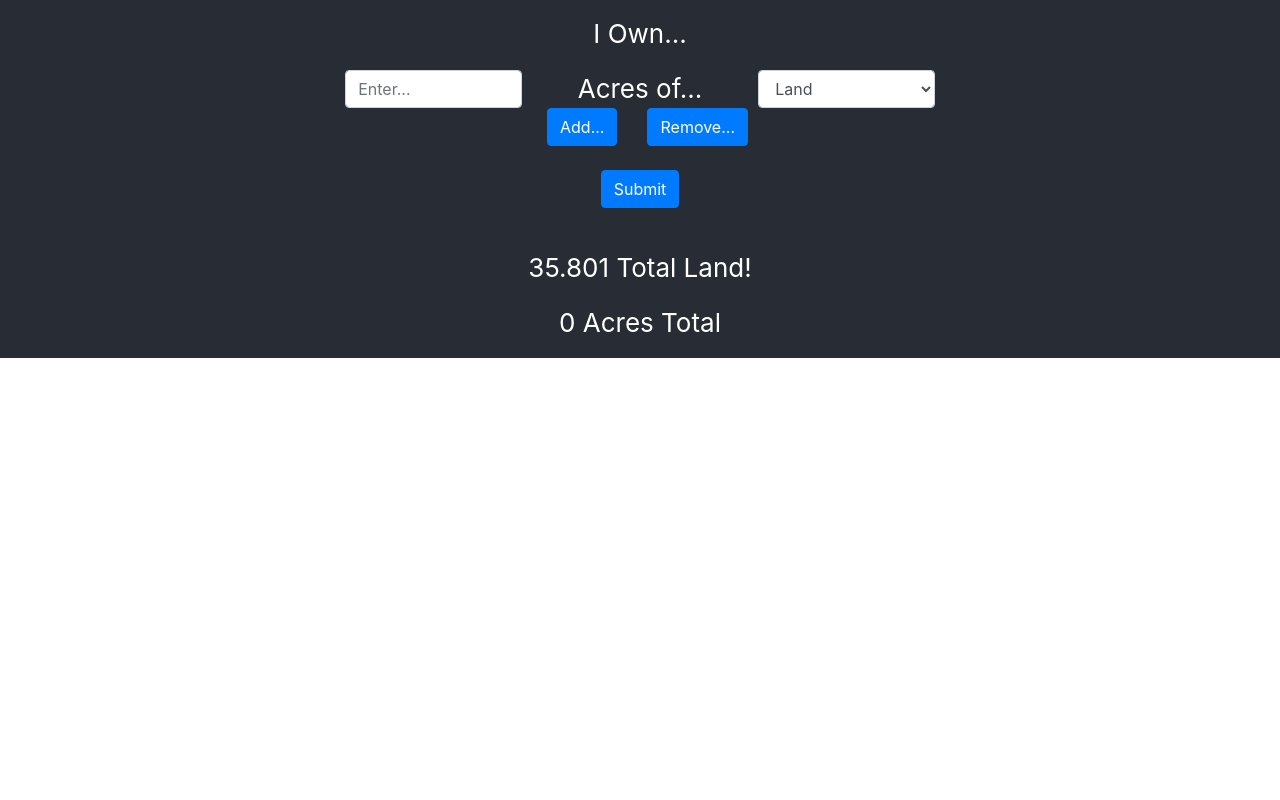
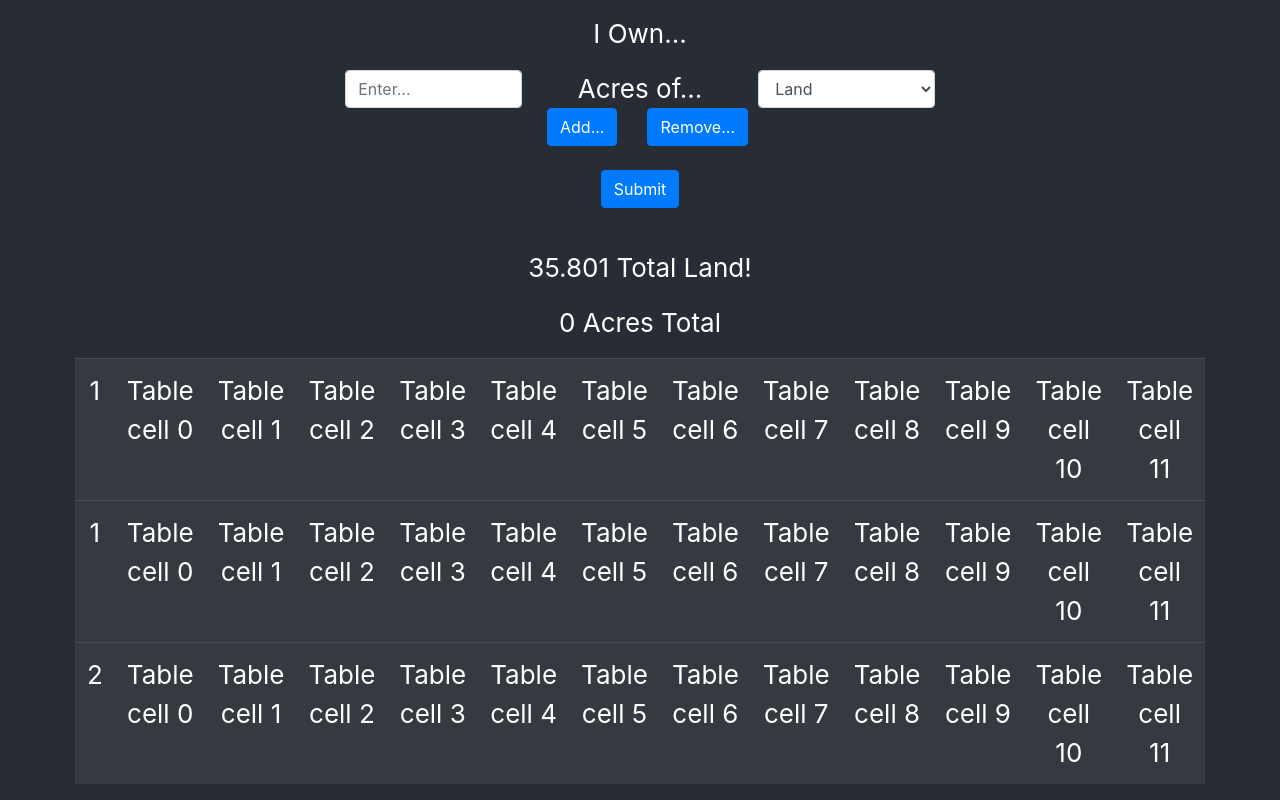
Before and after one commit to Niles-Lab/Farmers_Calculator, a React (Create React App) app: page / in a window 1280 px wide. Shown: the part 456-1256 px from the top of the page. Before the commit the page ends 814 px from the top, so only its background shows below. Built offline with nearby package versions, Linux system fonts and the light colour scheme.

Commit message:
Table!
- Created table output for calculator
- Added helper methods for individual calculation
- Wrapped calculator output in a container
- Briefly documented class functionality

```diff
--- a/src/Calculator.js
+++ b/src/Calculator.js
@@ -1,7 +1,43 @@
 import React from "react"
-import { Row, Col } from 'react-bootstrap';
+import { Row, Col, Container, Table } from 'react-bootstrap';
+
+
+const opts = ["", "Unit of measure", "WP", "WOP"]
+
 
 class Calculator extends React.Component {
+
+// Main method for calculations - this should be called on render to calculate all table cells
+// Each individual calculation method will output a tuple of [Title(Unit), Value With Project(WP), Value Without Project(WOP)]
+// e.g costPerTree() may return ["Cost Per Tree(USD)", "$5", "$2"]
+calculate() {
+
+}
+
+costPerTree() {
+
+}
+costPerTreeYr() {
+
+}
+returnPerTree() {
+
+}
+returnPerTreeYr() {
+
+}
+profitPerTree() {
+
+}
+profitPerTreeYr() {
+
+}
+totalProjArea() {
+
+}
+npv() {
+
+}
 
 constructor(props) {
 	super(props);
@@ -18,7 +54,7 @@ render() {
 
 	this.state = this.props.vals;
 	return (
-
+	<Container>
 		<Row>
 			<Col>
 				<div>
@@ -28,6 +64,31 @@ render() {
 				</div>
 			</Col>
 		</Row>
+		<Row>
+			<Table responsive variant="dark">
+				<thead>
+					<tr>
+						<td>1</td>
+					{Array.from({ length: 12 }).map((_, index) => (
+						<td key={index}>Table cell {index}</td>
+						))}
+					</tr>
+					<tr>
+						<td>1</td>
+					{Array.from({ length: 12 }).map((_, index) => (
+						<td key={index}>Table cell {index}</td>
+						))}
+					</tr>
+					<tr>
+						<td>2</td>
+					{Array.from({ length: 12 }).map((_, index) => (
+						<td key={index}>Table cell {index}</td>
+						))}
+					</tr>
+				</thead>
+			</Table>
+		</Row>
+	</Container>
 
 
 		)
```
Also changed, not shown: 1 other file (tests, documents, lock files or other folders). Lines whose indentation alone changed are shown as unchanged.
